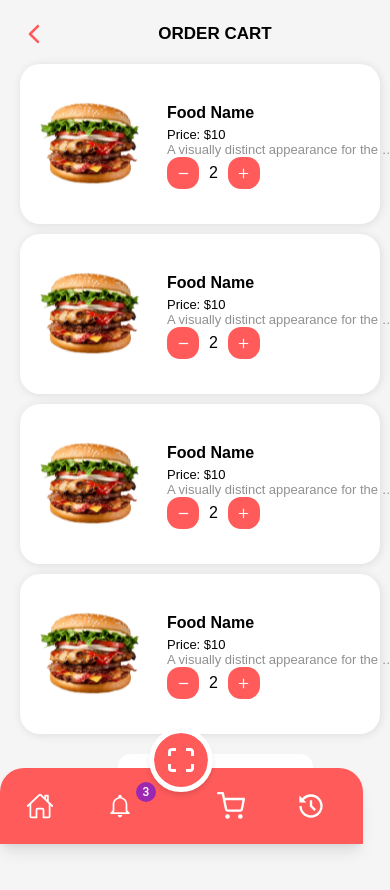
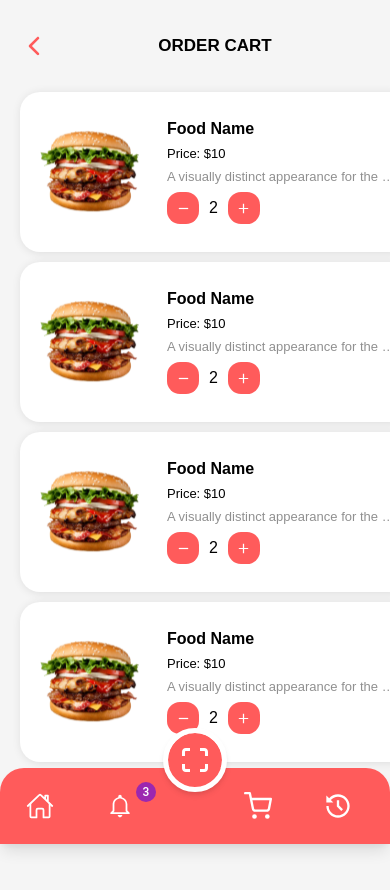
Before and after one commit to baonhi12/restaurant-system-frontend, a React (Create React App) app: page /order-cart-screen in a window 390 px wide. Shown: the top 890 px of the page. Built offline with nearby package versions, Linux system fonts and the light colour scheme.

Commit message:
update layout mobile for user

```diff
--- a/src/assets/css/OrderFood.css
+++ b/src/assets/css/OrderFood.css
@@ -71,14 +71,15 @@
 
     .home-screen-food-cards {
         display: flex;
-        gap: 10px;
+        gap: 20px 30px;
         flex-wrap: wrap;
         margin-bottom: 8rem;
+        justify-content: center;
     }
 
     .food-card {
         background: white;
-        width: 10rem;
+        width: 11rem;
         border-radius: 20px;
         padding: 15px;
         box-shadow: 1px 1px 10px rgba(0, 0, 0, 0.1);
@@ -123,7 +124,7 @@
         position: fixed;
         bottom: 0;
         left: 0;
-        width: 93%;
+        width: 100%;
         background-color: #FF5B5B;
         padding: 1.5rem 1rem;
         display: flex;
@@ -172,15 +173,14 @@
     .detail-food-header {
         display: flex;
         align-items: center;
-        margin: 20px 0 0 0;
+        margin: 2rem 0 0 0;
     }
 
     .order-cart-header {
         display: flex;
         align-items: center;
         justify-content: space-between;
-        margin: 20px 0 0 0;
-
+        margin: 2rem 0 0 0;
     }
 
     h3.detail-food-header-title {
@@ -212,18 +212,21 @@
         text-align: center;
         font-size: 18px;
         font-weight: 600;
+        margin-bottom: 1rem;
     }
 
     .detail-food-card-info p {
         font-size: 15px;
         font-weight: 500;
         line-height: 1.5;
+        margin: 1rem 0;
     }
 
     .detail-food-card-action {
         display: flex;
         align-items: center;
         justify-content: space-between;
+        margin-bottom: 2rem;
     }
 
     .detail-food-card-action p {
@@ -251,12 +254,11 @@
     }
 
     .order-cart-card {
-        margin: 1rem 0 8rem 0;
+        margin: 2rem 0 8rem 0;
     }
 
     .order-cart {
         background: white;
-        width: 22.5rem;
         height: 10rem;
         border-radius: 20px;
         padding: 15px;
@@ -288,11 +290,12 @@
     .order-cart-info h4 {
         font-size: 16px;
         font-weight: 600;
-        margin: 5px 0;
+        margin: 0.5rem 0;
     }
 
     .order-cart-info p {
         font-size: 13px;
+        margin: 0.5rem 0;
     }
 
     p.order-cart-info-desc {
@@ -300,11 +303,13 @@
         white-space: nowrap;
         overflow: hidden;
         text-overflow: ellipsis;
+        margin: 0.5rem 0;
     }
 
     .order-cart-action-quantity {
         display: flex;
         align-items: center;
+        margin: 0.5rem 0;
     }
 
     button.custom-button.order-cart-action-quantity-icon {
@@ -322,11 +327,10 @@
     .ordered-list-card p.order-cart-action-quantity-number {
         background: #FF5B5B;
         padding: 10px;
-        border-radius: 10px;
+        border-radius: 13px;
         margin: 0;
         color: white;
-        width: 1rem;
-        height: 1rem;
+        width: 3rem;
         text-align: center;
         margin-left: 10px;
     }
```
